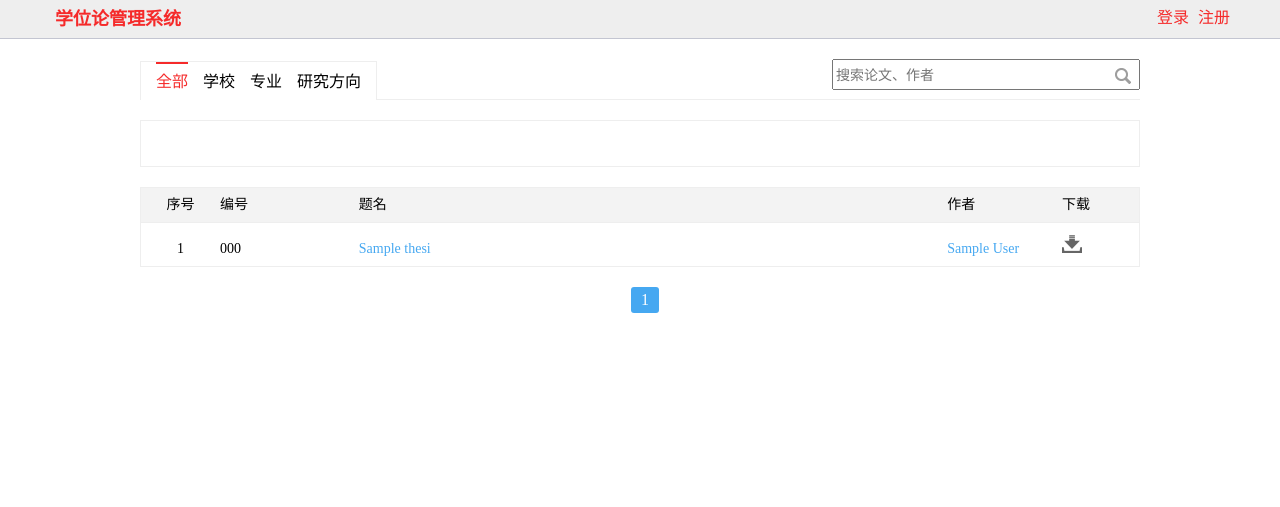
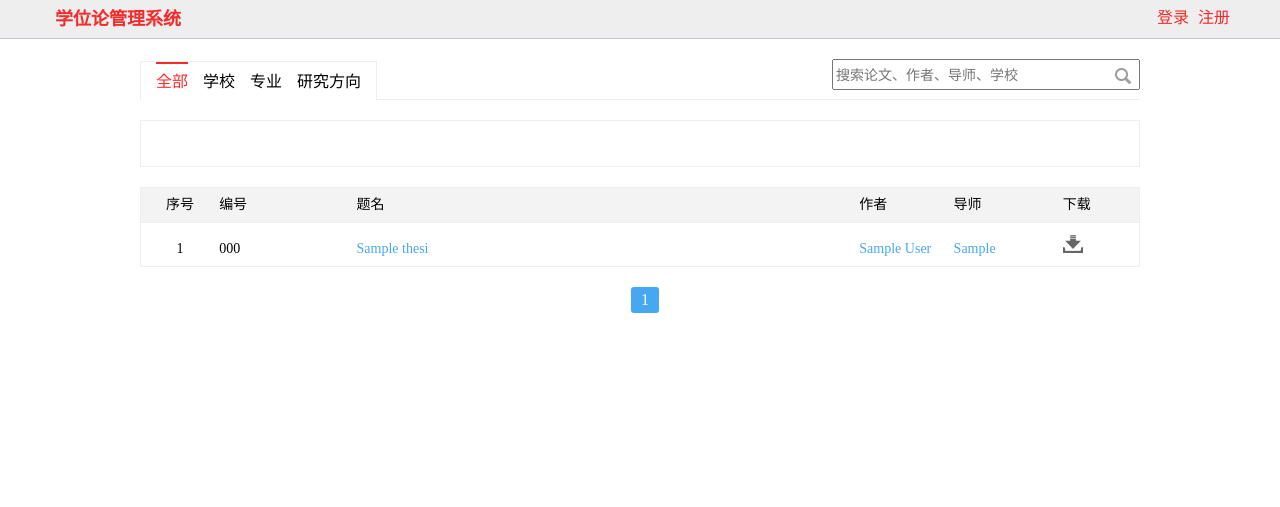
Before and after one commit to younglaker/lunwen, a CodeIgniter app: page /index.php/home/lister in a window 1280 px wide. Shown: the top 507 px of the page. Run offline with CodeIgniter, Linux system fonts and the light colour scheme; tables that the repository leaves empty hold one stand-in row (values such as "Sample post").

Commit message:
搜索增加学校、导师。改进列表显示。

```diff
--- a/application/models/admin_model.php
+++ b/application/models/admin_model.php
@@ -30,7 +30,7 @@ class Admin_model extends CI_Model {
         $offset = ($page-1)*$pagesize;
         $count = count($result) > 0 ? $result[0]['num'] : 1;
         $total = ceil($count/$pagesize);
-        $sql = "SELECT t.id,t.number,t.attachment,t.title,u.name,t.author,$total as total
+        $sql = "SELECT t.id,t.number,t.attachment,t.title,u.name,t.author,t.leader,$total as total
                 FROM p_user as u, thesis as t
                 WHERE u.id = t.publisher_id AND t.status = $type
                 ORDER BY t.id DESC
--- a/application/models/home_model.php
+++ b/application/models/home_model.php
@@ -73,12 +73,12 @@ class Home_model extends CI_Model {
         if( $sec != '' )
         {
 
-            $sql = "SELECT t.number,t.id,t.title,t.attachment,p.name,'$total' AS total FROM thesis AS t, p_user AS p WHERE $location = '$sec' AND t.publisher_id = p.id ORDER BY t.id DESC LIMIT $offset,$pagesize";
+            $sql = "SELECT t.number,t.id,t.title,t.attachment,t.leader,t.author,p.name,'$total' AS total FROM thesis AS t, p_user AS p WHERE $location = '$sec' AND t.publisher_id = p.id ORDER BY t.id DESC LIMIT $offset,$pagesize";
         }
         else
         {
 
-            $sql = "SELECT t.number,t.title,t.id,t.attachment,p.name,'$total' AS total FROM thesis AS t, p_user AS p WHERE  t.publisher_id = p.id ORDER BY t.id DESC LIMIT $offset,$pagesize";
+            $sql = "SELECT t.number,t.title,t.id,t.attachment,t.leader,t.author,p.name,'$total' AS total FROM thesis AS t, p_user AS p WHERE  t.publisher_id = p.id ORDER BY t.id DESC LIMIT $offset,$pagesize";
         }
 		$query  = $this->db->query($sql);
 		return $query->result_array();
@@ -126,7 +126,22 @@ class Home_model extends CI_Model {
 
     public function search($value)
     {
-        $sql = "SELECT t.title,t.id,t.number,t.attachment,u.name FROM thesis as t ,p_user as u
+        $sql = "SELECT t.title,t.id,t.number,t.attachment,t.author,t.leader FROM thesis as t
+                WHERE
+                (t.title LIKE '%$value%'
+                OR
+                t.leader LIKE '%$value%'
+                OR
+                t.author LIKE '%$value%'
+                OR
+                t.university LIKE '%$value%')";
+		$query = $this->db->query($sql);
+		return $query->result_array();
+    }
+/*
+    public function search($value)
+    {
+        $sql = "SELECT t.title,t.id,t.number,t.attachment,u.name,t.author,t.leader FROM thesis as t ,p_user as u
                 WHERE t.publisher_id = u.id
                 AND
                 (t.title LIKE '%$value%'
@@ -135,7 +150,7 @@ class Home_model extends CI_Model {
 		$query = $this->db->query($sql);
 		return $query->result_array();
     }
-
+*/
 	/**
 	 *  本人收藏论文
 	 */
--- a/application/views/admin_approval.php
+++ b/application/views/admin_approval.php
@@ -6,7 +6,7 @@
 			<li><a href="<?php echo base_url();?>index.php/admin/approval" class="act">审批论文</a></li>
 		</ul>
 		<form class="search-block" action="">
-            <input type="text" class="search-input-ctx" name="q" autocomplete="off" spellcheck="false" placeholder="搜索论文、作者">
+            <input type="text" class="search-input-ctx" name="q" autocomplete="off" spellcheck="false" placeholder="搜索论文、作者、导师、学校">
             <button class="btn-search" type="submit">搜索</button>
         </form>
 	</div>
--- a/application/views/admin_paper.php
+++ b/application/views/admin_paper.php
@@ -6,7 +6,7 @@
 			<li><a href="<?php echo base_url();?>index.php/admin/approval">审批论文</a></li>
 		</ul>
         <form class="search-block" action="<?php echo base_url()?>index.php/home/search" method="get">
-            <input type="text" class="search-input-ctx" name="q" autocomplete="off" spellcheck="false" placeholder="搜索论文、作者">
+            <input type="text" class="search-input-ctx" name="q" autocomplete="off" spellcheck="false" placeholder="搜索论文、作者、导师、学校">
             <button class="btn-search" type="submit">搜索</button>
         </form>
 	</div>
@@ -18,7 +18,8 @@
 			<th class="list-paper-num">序号</th>
 			<th class="list-paper-serial">编号</th>
 			<th class="list-paper-title">题名</th>
-			<th class="list-paper-author">作者</th>
+            <th class="list-paper-author">作者</th>
+			<th class="list-paper-leader">导师</th>
 			<th class="list-paper-download">操作</th>
 		</tr>
 
@@ -28,6 +29,7 @@
             <td class="list-paper-serial"><?php echo $value['number'];?></td>
             <td class="list-paper-title"><a href="<?php echo base_url().'/'.$value['attachment'];?>"><?php echo $value['title'];?></a></td>
             <td class="list-paper-author"><?php echo $value['author']; ?></td>
+            <td class="list-paper-leader"><?php echo $value['leader']; ?></td>
 			<td class="list-paper-deal">
                 <a href="<?php echo base_url();?>index.php/admin/edit/<?php echo $value['id'];?>">编辑</a>
                 <a href="<?php echo base_url();?>index.php/api/paperdelete/<?php echo $value['id'];?>">删除</a>
--- a/application/views/admin_users.php
+++ b/application/views/admin_users.php
@@ -6,7 +6,7 @@
 			<li><a href="<?php echo base_url();?>index.php/admin/approval">审批论文</a></li>
 		</ul>
 		<form class="search-block" action="">
-            <input type="text" class="search-input-ctx" name="q" autocomplete="off" spellcheck="false" placeholder="搜索论文、作者">
+            <input type="text" class="search-input-ctx" name="q" autocomplete="off" spellcheck="false" placeholder="搜索论文、作者、导师、学校">
             <button class="btn-search" type="submit">搜索</button>
         </form>
 	</div>
--- a/application/views/common/footer.php
+++ b/application/views/common/footer.php
@@ -2,9 +2,9 @@
 			<div class="footer">
 				<p>
 					友情链接：
-					<a href="">中南民族大学</a>
-					<a href="">电子信学院息工程</a>
-					<a href="">图书馆</a>
+					<a href="http://www.scuec.edu.cn/" target="_blank">中南民族大学</a>
+					<a href="http://dxxy.scuec.edu.cn/" target="_blank">电子信学院息工程</a>
+					<a href="http://www.lib.scuec.edu.cn/" target="_blank">图书馆</a>
 				</p>
 				<p>Copyright©2014等离子研究所</p>
 			</div>
--- a/application/views/index.php
+++ b/application/views/index.php
@@ -5,8 +5,8 @@
 			<select name="search-classify" id="search-classify">
 				<option value="标题">标题</option>
 				<option value="作者">作者</option>
-				<!-- <option value="编号">编号</option>
-				<option value="导师">导师</option> -->
+				<option value="导师">导师</option>
+				<option value="学校">学校</option>
 			</select>
 			<input type="text" name="q" id="search-ctx">
 			<input type="submit" id="search-btn" value="搜索" >
--- a/application/views/list.php
+++ b/application/views/list.php
@@ -7,7 +7,7 @@
 			<li><a href="<?php echo base_url() ?>index.php/home/lister/research" <?php if($location == 'research') { ?> class="act" <?php }?>>研究方向</a></li>
 		</ul>
         <form class="search-block" action="<?php echo base_url()?>index.php/home/search" method="get">
-                    <input type="text" class="search-input-ctx" name="q" autocomplete="off" spellcheck="false" placeholder="搜索论文、作者">
+                    <input type="text" class="search-input-ctx" name="q" autocomplete="off" spellcheck="false" placeholder="搜索论文、作者、导师、学校">
                     <button class="btn-search" type="submit">搜索</button>
         </form>
 	</div>
@@ -28,7 +28,8 @@
 			<th class="list-paper-num">序号</th>
 			<th class="list-paper-serial">编号</th>
 			<th class="list-paper-title">题名</th>
-			<th class="list-paper-author">作者</th>
+            <th class="list-paper-author">作者</th>
+			<th class="list-paper-leader">导师</th>
 			<th class="list-paper-download">下载</th>
 		</tr>
 
@@ -40,7 +41,8 @@
             <td class="list-paper-num"><?= $i;?></td>
 			<td class="list-paper-serial"><?= $value['number'];?></td>
             <td class="list-paper-title"><a href="<?= base_url()?>index.php/home/paper/<?= $value['id'];?>"><?= $value['title'];?></a></td>
-			<td class="list-paper-author"><a href="<?= base_url() .'index.php/home/search?q='.$value['name'];?>"><?= $value['name'];?></a></td>
+            <td class="list-paper-author"><a href="<?= base_url() .'index.php/home/search?q='.$value['author'];?>"><?= $value['author'];?></a></td>
+			<td class="list-paper-leader"><a href="<?= base_url() .'index.php/home/search?q='.$value['leader'];?>"><?= $value['leader'];?></a></td>
             <td class="list-paper-download"><a href="<?= base_url() . $value['attachment'];?>"></a></td>
 		</tr>
 		<?php $i++; }; ?>
--- a/application/views/paper.php
+++ b/application/views/paper.php
@@ -7,7 +7,7 @@
 			<li><a href="">研究方向</a></li> -->
 		</ul>
         <form class="search-block" action="<?php echo base_url()?>index.php/home/search" method="get">
-            <input type="text" class="search-input-ctx" name="q" autocomplete="off" spellcheck="false" placeholder="搜索论文、作者">
+            <input type="text" class="search-input-ctx" name="q" autocomplete="off" spellcheck="false" placeholder="搜索论文、作者、导师、学校">
             <button class="btn-search" type="submit">搜索</button>
         </form>
 	</div>
--- a/application/views/search_result.php
+++ b/application/views/search_result.php
@@ -4,7 +4,7 @@
 			<li><a href="" class="act">搜索结果</a></li>
 		</ul>
         <form class="search-block" action="<?php echo base_url()?>index.php/home/search" method="get">
-			<input type="text" class="search-input-ctx" name="q" autocomplete="off" spellcheck="false" placeholder="搜索论文、作者">
+			<input type="text" class="search-input-ctx" name="q" autocomplete="off" spellcheck="false" placeholder="搜索论文、作者、导师、学校">
 			<button class="btn-search" type="submit">搜索</button>
 		</form>
 	</div>
@@ -16,6 +16,7 @@
 			<th class="list-paper-serial">编号</th>
 			<th class="list-paper-title">题名</th>
 			<th class="list-paper-author">作者</th>
+			<th class="list-paper-leader">导师</th>
 			<th class="list-paper-download">下载</th>
 		</tr>
         <?php
@@ -27,7 +28,8 @@
             <td class="list-paper-num"><?= $i;?></td>
 			<td class="list-paper-serial"><?= $value['number'];?></td>
             <td class="list-paper-title"><a href="<?= base_url()?>index.php/home/paper/<?= $value['id'];?>"><?= $value['title'];?></a></td>
-			<td class="list-paper-author"><a href="<?= base_url() .'index.php/home/search?q='.$value['name'];?>"><?= $value['name'];?></a></td>
+			<td class="list-paper-author"><a href="<?= base_url() .'index.php/home/search?q='.$value['author'];?>"><?= $value['author'];?></a></td>
+			<td class="list-paper-leader"><a href="<?= base_url() .'index.php/home/search?q='.$value['leader'];?>"><?= $value['leader'];?></a></td>
             <td class="list-paper-download"><a href="<?= base_url()  . $value['attachment'];?>"></a></td>
 		</tr>
 		<?php $i++; }}; ?>
--- a/res/css/common.css
+++ b/res/css/common.css
@@ -243,10 +243,13 @@ a:hover {
 	width: 139px;
 }
 .list-ctx-block .list-paper-title {
-	width: 589px;
+	width: 509px;
 }
 .list-ctx-block .list-paper-author {
-	width: 115px;
+	width: 95px;
+}
+.list-ctx-block .list-paper-leader {
+	width: 110px;
 }
 .list-ctx-block .list-paper-download {
 	width: 77px;
```
